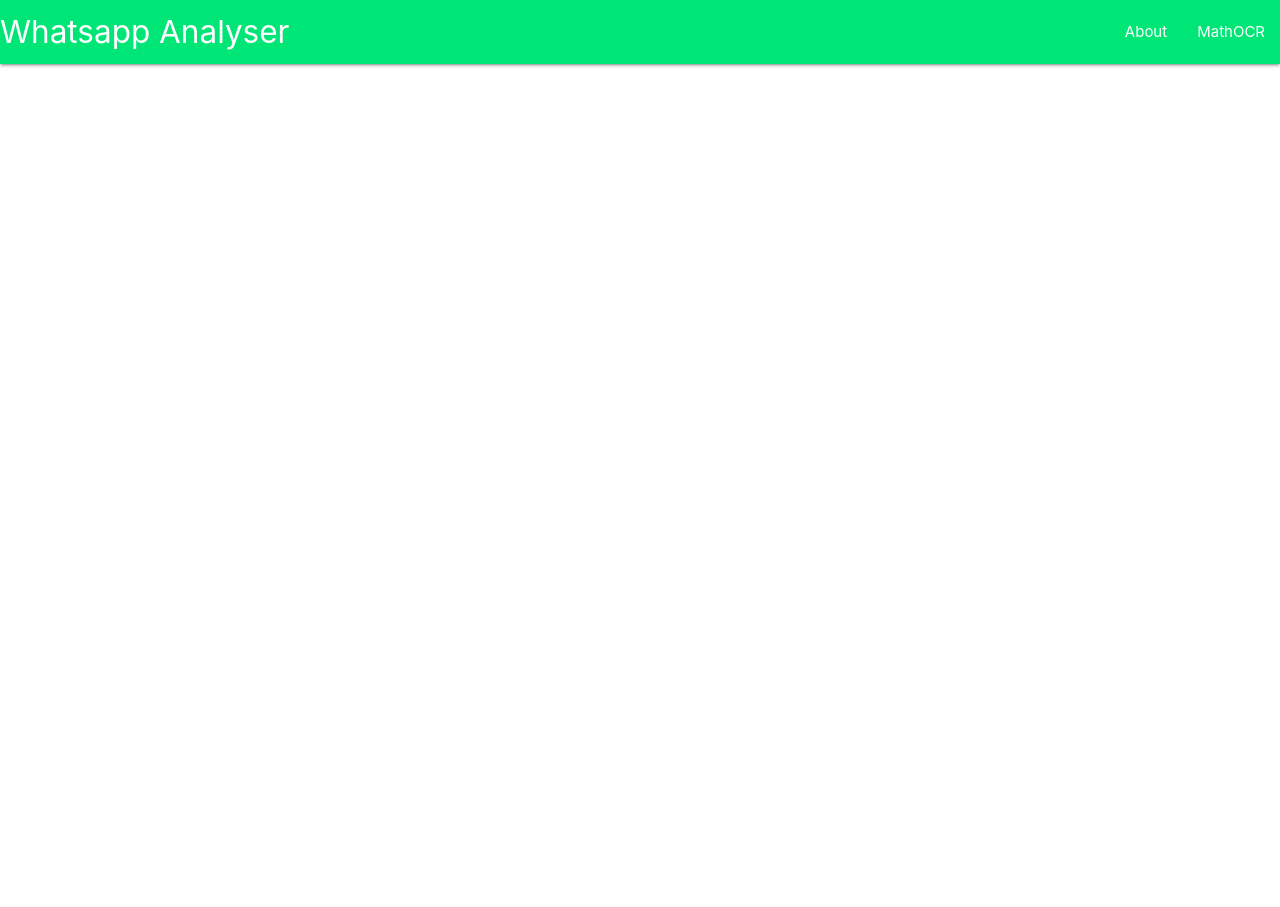
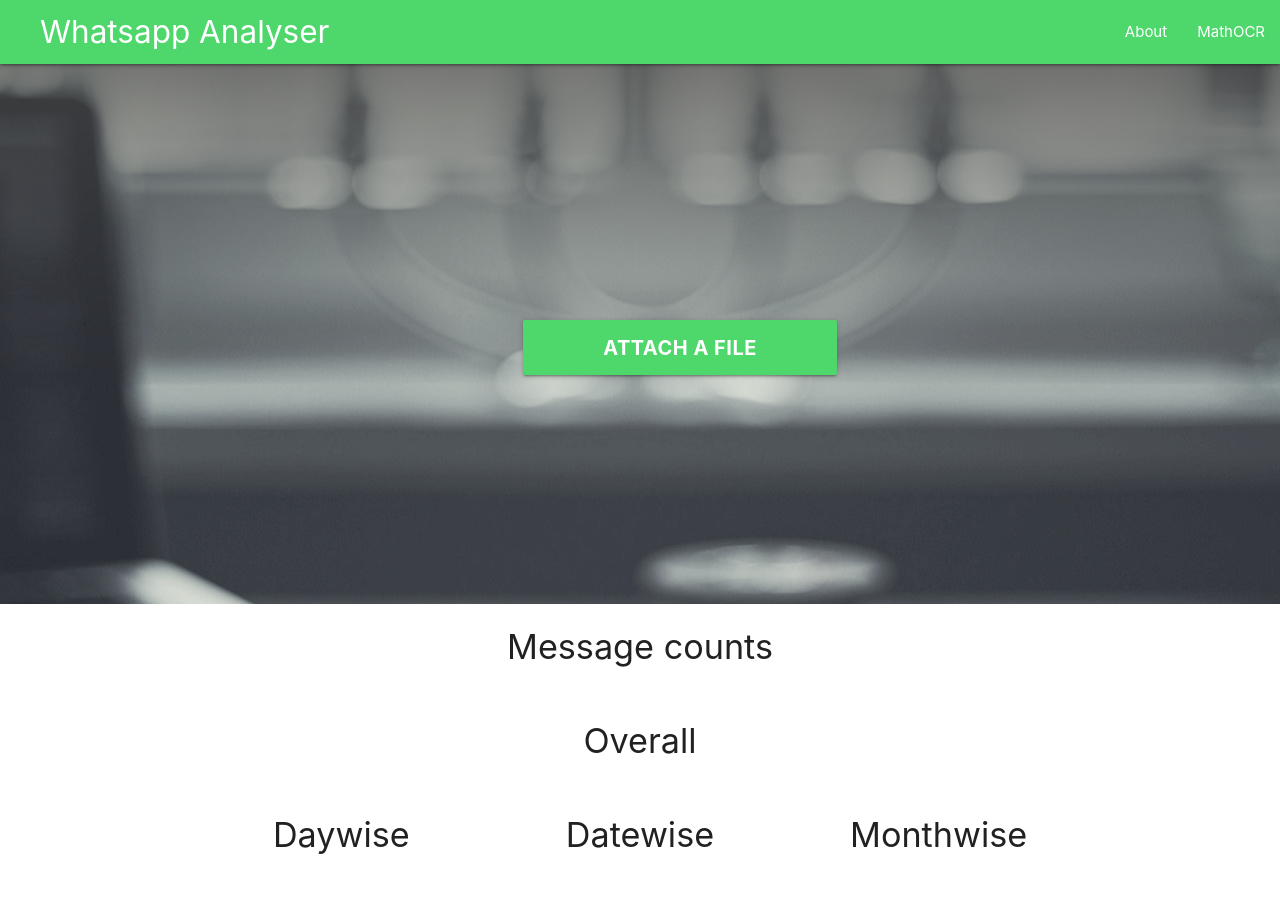
Before and after one commit to akshatdb/WhatsappAnalyser, a Django app: page / in a window 1280 px wide. Before the commit the page ends 67 px from the top, so only its background shows below. Run offline with Django 3.2, Linux system fonts and the light colour scheme; some libraries are stand-ins or nearby versions.

Commit message:
First working version

```diff
--- /dev/null
+++ b/analyser/static/analyser/css/main.css
@@ -0,0 +1,58 @@
+nav .brand-logo{
+    padding: 0px 40px;
+}
+#progress-wrp {
+    height: 3px;
+    width:100vh;
+    border-radius: 0;
+    margin: auto;
+    color:white;
+    letter-spacing: 3px;
+    font-size:20px;
+    text-align: center;
+    background: #fff;
+    box-shadow: inset 1px 3px 6px rgba(0, 0, 0, 0.12);
+}
+#progress-wrp .progress-bar{
+    height: 100%;
+    border-radius: 0;
+    background-color: var(--color-c);
+    width: 0;
+    box-shadow: inset 1px 1px 10px rgba(0, 0, 0, 0.11);
+}
+.parallax-container{
+    height:540px;
+    width:100%;
+}
+#progress-wrp{
+    display:none;
+}
+.nav-wrapper{
+    background-color:#4ed76b;
+}
+.file-div{
+    position:absolute;
+    top:0px;
+    text-align: center;
+    margin: 25% 25%;
+}
+#upload-btn{
+    display:none;
+}
+#upload-btn{
+    border:none;
+}
+#file-upload-label, #upload-btn{
+    padding: 10px 80px;
+    height:55px;
+    background: #4ed76b;
+    color: white;
+    font-size: 20px;
+    font-weight: bold;
+}
+#file-upload-label:hover, #upload-btn:hover{
+    cursor: pointer;
+}
+h4{
+    text-align:center;
+}
--- /dev/null
+++ b/analyser/static/analyser/scripts/main.js
@@ -0,0 +1,99 @@
+function plotBar(x, y, divid, bMargin)
+{
+    div = document.getElementById(divid);
+    Plotly.plot( div, [{
+        x: x,
+        y: y,
+        type: 'bar'
+    }],
+    {margin: {
+        b: bMargin
+    },
+    height: 700},
+    {displayModeBar: false},
+    {displaylogo: false},
+    {modeBarButtonsToRemove: 'all'},
+    );
+}
+function plotChart(x, y, divid)
+{
+    div = document.getElementById(divid);
+    Plotly.plot( div, [{
+        x: x,
+        y: y,
+    }],
+    {displayModeBar: false},
+    {displaylogo: false},
+    {modeBarButtonsToRemove: 'all'},
+    );
+}
+function processData(data)
+{
+    SenderCountPlot = data['response']['SenderMessageCountPlot'];
+    DateWise = data['response']['UsagePatternDatewise'];
+    DayWise = data['response']['UsagePatternDaywise'];
+    MonthWise = data['response']['UsagePatternMonthwise'];
+    Overall = data['response']['UsagePatternOverall'];
+    plotBar(SenderCountPlot[0],SenderCountPlot[1], 'sendercount'), 250;
+    plotChart(DateWise[0], DateWise[1], 'datewise');
+    plotChart(MonthWise[0], MonthWise[1], 'monthwise');
+    plotChart(DayWise[0], DayWise[1], 'daywise');
+    plotBar(Overall[0], Overall[1], 'overall', 100);
+}
+
+
+var Upload = function (file, addr) {
+    this.file = file;
+    this.addr = addr;
+};
+
+
+//Upload
+Upload.prototype.doUpload = function () {
+    var that = this;
+    var formData = new FormData();
+
+    // add assoc key values, this will be posts values
+    formData.append("msgfile", this.file);
+    formData.append("title", "new.txt");
+    $.ajax({
+        type: "POST",
+        url: that.addr,
+        xhr: function () {
+            var myXhr = $.ajaxSettings.xhr();
+            if (myXhr.upload) {
+                myXhr.upload.addEventListener('progress', that.progressHandling, false);
+            }
+            return myXhr;
+        },
+        success: processData,
+        error: function (error) {
+        },
+        async: true,
+        data: formData,
+        cache: false,
+        dataType: 'json',
+        contentType: false,
+        processData: false,
+        timeout: 66000
+    });
+};
+
+
+//Upload progress
+Upload.prototype.progressHandling = function (event) {
+    var percent = 0;
+    var position = event.loaded || event.position;
+    var total = event.total;
+    var progress_bar_id = "#progress-wrp";
+    if (event.lengthComputable) {
+        percent = Math.ceil(position / total * 100);
+    }
+    // update progressbars classes so it fits your code
+    $(progress_bar_id + " .progress-bar").css("width", +percent + "%");
+    $(progress_bar_id + " .status").text(percent + "%");
+    if (percent == 100) {
+        $(progress_bar_id).fadeOut('fast');
+        $('#process-wrp').fadeIn('fast');
+    }
+};
--- a/analyser/templates/analyser/index.html
+++ b/analyser/templates/analyser/index.html
@@ -1,14 +1,21 @@
+
+{% load static %}
 <!DOCTYPE html>
 <html>
 <head>
     <title>Whatsapp Analysis</title>
     <link href="https://fonts.googleapis.com/icon?family=Material+Icons" rel="stylesheet">
     <link rel="stylesheet" href="https://cdnjs.cloudflare.com/ajax/libs/materialize/1.0.0-rc.2/css/materialize.min.css">
+    <link rel="stylesheet" type="text/css" href="{% static 'analyser/css/main.css' %}" />
     <meta name="viewport" content="width=device-width, initial-scale=1.0"/>
 </head>
 <body>
+    <div id="progress-wrp">
+    		<div class="progress-bar"></div>
+    		<div class="status">0%</div>
+    </div>
         <nav>
-                <div class="nav-wrapper green accent-3">
+                <div class="nav-wrapper">
                   <a href="#!" class="brand-logo">Whatsapp Analyser</a>
                   <a href="#" data-target="mobile-demo" class="sidenav-trigger"><i class="material-icons">menu</i></a>
                   <ul class="right hide-on-med-and-down">
@@ -22,13 +29,68 @@
                 <li><a href="sass.html">About</a></li>
                 <li><a href="badges.html">MathOCR</a></li>
               </ul>
+    <div class="parallax-container">
+      <div class="parallax"><img src={% static 'analyser/images/background.jpg' %}></div>
+    </div>
     <div class="container">
+      <div class="row">
+        <div class="col s12">
+          <div class="file-div">
+            <input type="file" id="file-input" hidden>
+            <label for="file-input" id="file-upload-label" class="waves-effect waves-light btn">Attach a file</label>
+            <button id="upload-btn" class="waves-effect waves-light btn" disabled >Upload</button>
+          </div>
+        </div>
+        <div class="row">
+          <div class="col s12 result-div">
+            <h4>Message counts</h4>
+            <div id="sendercount"></div>
+          </div>
+        </div>
+        <div class="row">
+            <div class="col s12 result-div">
+                <h4>Overall</h4>
+                <div id="overall"></div>
+            </div>
+        </div>
+        <div class="row">
+            <div class="col s4 result-div">
+                <h4>Daywise</h4>
+                <div id="daywise"></div>
+            </div>
+            <div class="col s4 result-div">
+                <h4>Datewise</h4>
+                <div id="datewise"></div>
+            </div>
+            <div class="col s4 result-div">
+              <h4>Monthwise</h4>
+              <div id="monthwise"></div>
+            </div>
+        </div>
+
+      </div>
     <script src="https://ajax.googleapis.com/ajax/libs/jquery/3.3.1/jquery.min.js"></script>
     <script src="https://cdnjs.cloudflare.com/ajax/libs/materialize/1.0.0-rc.2/js/materialize.min.js"></script>
+    <script src="{% static 'analyser/scripts/main.js' %}" type="text/javascript"></script>
+    <script src="https://cdn.plot.ly/plotly-latest.min.js"></script>
     <script>
+        $(document).ready(function(){
+          $('.parallax').parallax();
+        });
     $(document).ready(function(){
         $('.sidenav').sidenav();
     });
+    $('#file-input').on("change",function(){
+      $("#file-upload-label").hide();
+      $("#upload-btn").fadeIn();
+      $("#upload-btn").prop("disabled",false);
+    });
+    $('#upload-btn').on('click',function(){
+      var file = $('#file-input')[0].files[0];
+      var addr = "{% url 'analyser:analyse' %}";
+      var upload = new Upload(file,addr);
+      upload.doUpload();
+    })
     </script>
     </div>
 </body>
--- a/analyser/urls.py
+++ b/analyser/urls.py
@@ -6,6 +6,6 @@
 
 app_name = 'analyser'
 urlpatterns = [
+    url(r'^analyse', views.analyse, name='analyse'),
     url(r'^', views.index, name='index'),
-    url(r'^analyse/', views.analyse, name='analyse'),
 ]
--- a/wa_analyser/settings.py
+++ b/wa_analyser/settings.py
@@ -45,7 +45,6 @@
     'django.middleware.security.SecurityMiddleware',
     'django.contrib.sessions.middleware.SessionMiddleware',
     'django.middleware.common.CommonMiddleware',
-    'django.middleware.csrf.CsrfViewMiddleware',
     'django.contrib.auth.middleware.AuthenticationMiddleware',
     'django.contrib.messages.middleware.MessageMiddleware',
     'django.middleware.clickjacking.XFrameOptionsMiddleware',
```
Also changed, not shown: analyser/static/analyser/images/background.jpg (added), 14 other files.
